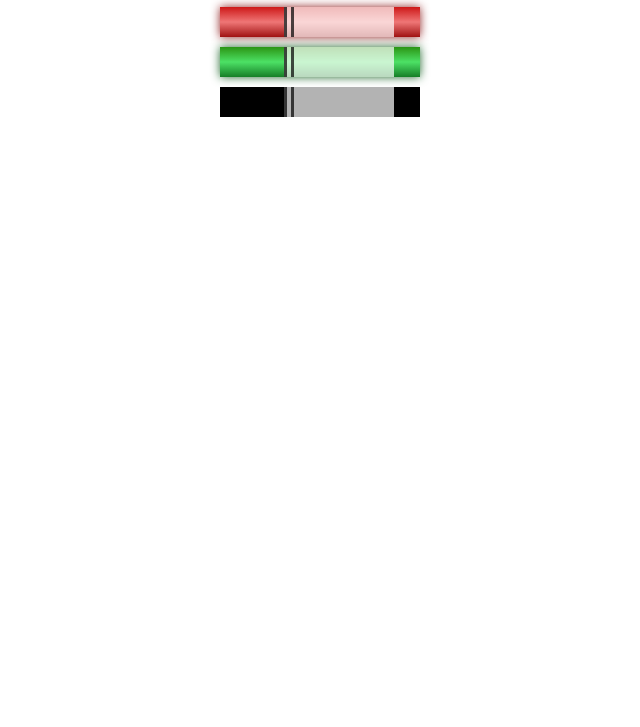
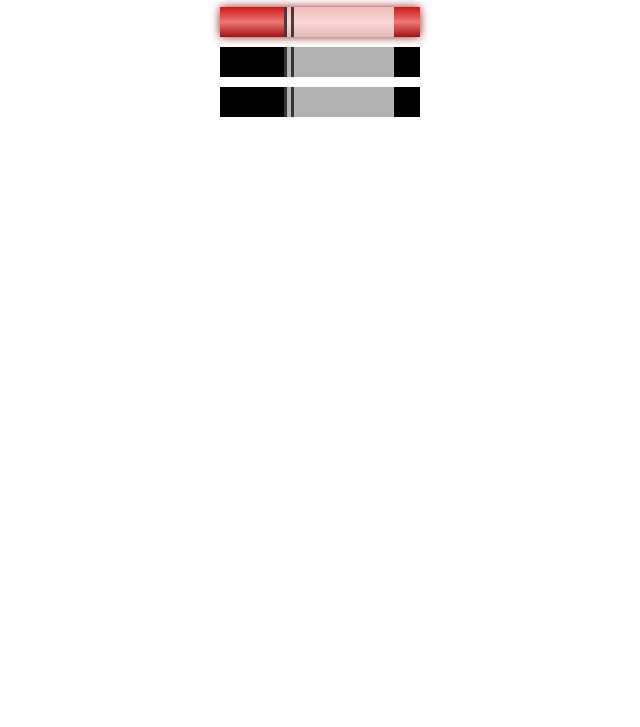
Before and after one commit to Yustes88/FreeCodeCamp-Markers, a plain HTML site: page index.html in a window 1280 px wide. Shown: the part 73-800 px from the top of the page, without its empty margins (320-960 px from the left). Drawn offline with Linux system fonts and the light colour scheme.

Commit message:
Revert "Creates green marker"
This reverts commit 4a41475c8efc17c0518b7519746b865c1f29d06d.

```diff
--- a/styles.css
+++ b/styles.css
@@ -27,8 +27,3 @@
     background: linear-gradient(hsl(0, 79%, 45%), hsl(0, 79%, 70%), hsl(0, 79%, 35%));
     box-shadow: 0 0 10px 0 hsl(0, 62%, 35%);
 }
-
-.green {
-    background: linear-gradient(hsl(109, 77%, 33%), hsl(130, 71%, 59%), hsl(130, 71%, 29%));
-    box-shadow: 0 0 10px 0 hsl(130, 52%, 27%);
-}
```
